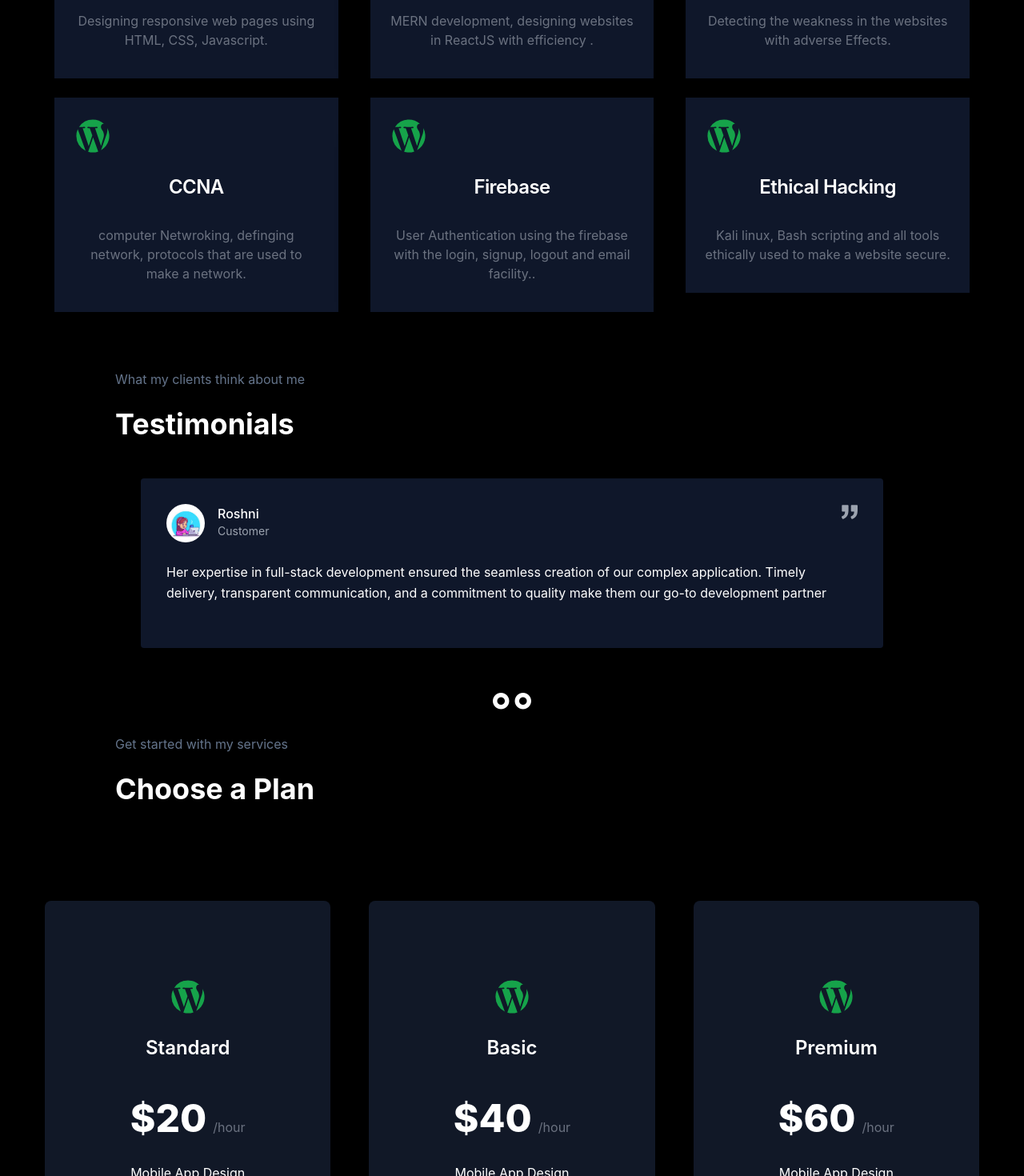
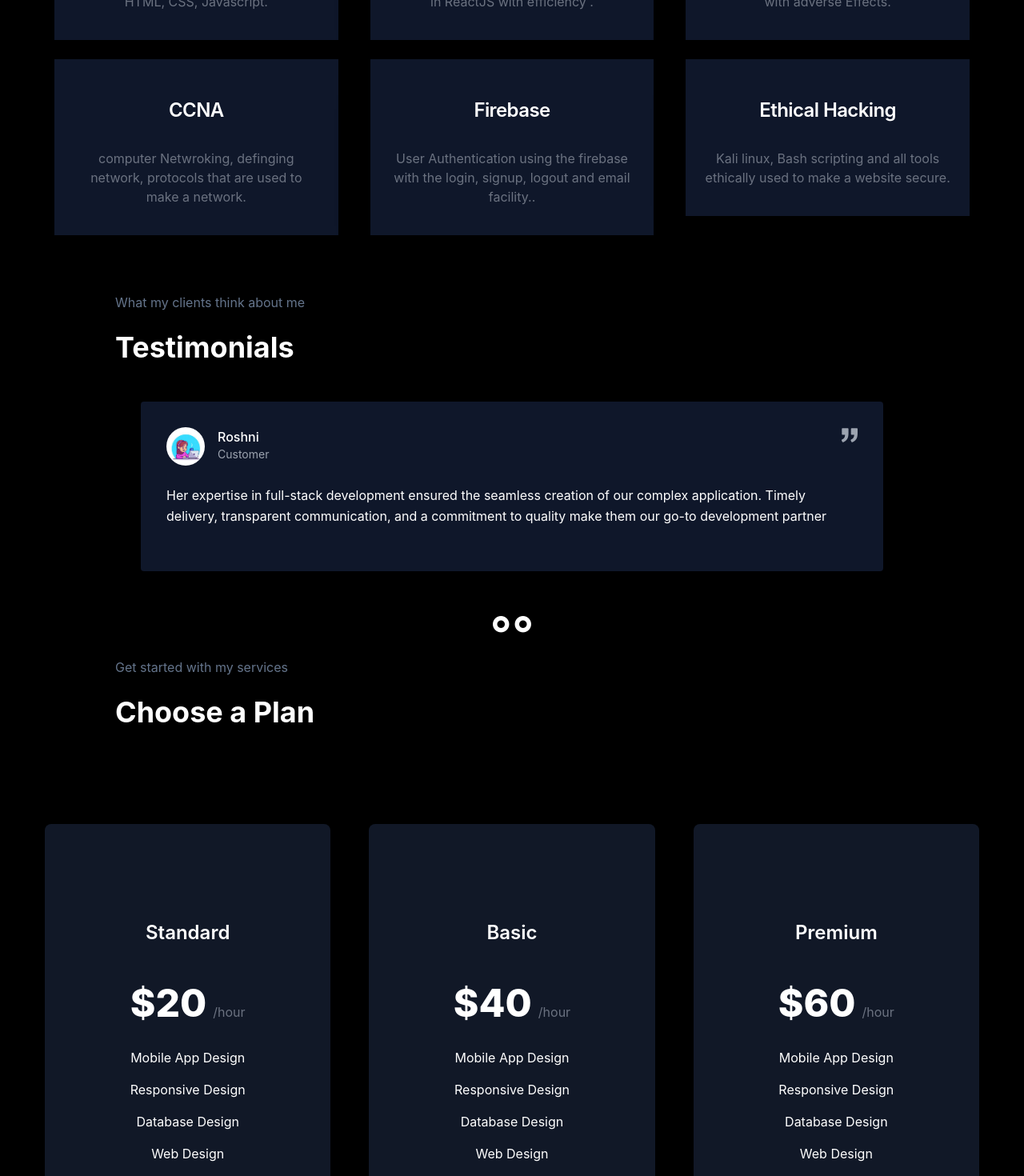
Before and after one commit to Tabindanoor/TWSIP-Portfolio, a React (Create React App) app: page /about in a window 1280 px wide. Shown: the part 1315-2785 px from the top of the page at 80% size. Built offline with nearby package versions, Linux system fonts and the light colour scheme.

Commit message:
remove icons

```diff
--- a/src/components/About.js
+++ b/src/components/About.js
@@ -142,7 +142,7 @@ const [progress, setProgress] = useState(0);
             className=" cursor-pointer mx-5 " >
               <div  ref={cardRef} className="bg-slate-900  max-w-sm p-6   shadow-2xl hover:border-b-2 hover:border-green-600  dark:bg-gray-800 dark:border-gray-700">
 
-     <svg xmlns="http://www.w3.org/2000/svg" width="16" height="16" fill="currentColor" className="bi bi-wordpress  h-12 w-12 bg-dark text-green-600" viewBox="0 0 16 16"> <path d="M12.633 7.653c0-.848-.305-1.435-.566-1.892l-.08-.13c-.317-.51-.594-.958-.594-1.48 0-.63.478-1.218 1.152-1.218.02 0 .039.002.058.003l.031.003A6.838 6.838 0 0 0 8 1.137 6.855 6.855 0 0 0 2.266 4.23c.16.005.313.009.442.009.717 0 1.828-.087 1.828-.087.37-.022.414.521.044.565 0 0-.371.044-.785.065l2.5 7.434 1.5-4.506-1.07-2.929c-.369-.022-.719-.065-.719-.065-.37-.022-.326-.588.043-.566 0 0 1.134.087 1.808.087.718 0 1.83-.087 1.83-.087.37-.022.413.522.043.566 0 0-.372.043-.785.065l2.48 7.377.684-2.287.054-.173c.27-.86.469-1.495.469-2.046zM1.137 8a6.864 6.864 0 0 0 3.868 6.176L1.73 5.206A6.837 6.837 0 0 0 1.137 8z"/> <path d="M6.061 14.583 8.121 8.6l2.109 5.78c.014.033.03.064.049.094a6.854 6.854 0 0 1-4.218.109zm7.96-9.876c.03.219.047.453.047.706 0 .696-.13 1.479-.522 2.458l-2.096 6.06a6.86 6.86 0 0 0 2.572-9.224z"/> <pat fillRule="evenodd" d="M0 8c0-4.411 3.589-8 8-8 4.41 0 8 3.589 8 8s-3.59 8-8 8c-4.411 0-8-3.589-8-8zm.367 0c0 4.209 3.424 7.633 7.633 7.633 4.208 0 7.632-3.424 7.632-7.633C15.632 3.79 12.208.367 8 .367 3.79.367.367 3.79.367 8z"/> </svg>
+     {/* <svg xmlns="http://www.w3.org/2000/svg" width="16" height="16" fill="currentColor" className="bi bi-wordpress  h-12 w-12 bg-dark text-green-600" viewBox="0 0 16 16"> <path d="M12.633 7.653c0-.848-.305-1.435-.566-1.892l-.08-.13c-.317-.51-.594-.958-.594-1.48 0-.63.478-1.218 1.152-1.218.02 0 .039.002.058.003l.031.003A6.838 6.838 0 0 0 8 1.137 6.855 6.855 0 0 0 2.266 4.23c.16.005.313.009.442.009.717 0 1.828-.087 1.828-.087.37-.022.414.521.044.565 0 0-.371.044-.785.065l2.5 7.434 1.5-4.506-1.07-2.929c-.369-.022-.719-.065-.719-.065-.37-.022-.326-.588.043-.566 0 0 1.134.087 1.808.087.718 0 1.83-.087 1.83-.087.37-.022.413.522.043.566 0 0-.372.043-.785.065l2.48 7.377.684-2.287.054-.173c.27-.86.469-1.495.469-2.046zM1.137 8a6.864 6.864 0 0 0 3.868 6.176L1.73 5.206A6.837 6.837 0 0 0 1.137 8z"/> <path d="M6.061 14.583 8.121 8.6l2.109 5.78c.014.033.03.064.049.094a6.854 6.854 0 0 1-4.218.109zm7.96-9.876c.03.219.047.453.047.706 0 .696-.13 1.479-.522 2.458l-2.096 6.06a6.86 6.86 0 0 0 2.572-9.224z"/> <pat fillRule="evenodd" d="M0 8c0-4.411 3.589-8 8-8 4.41 0 8 3.589 8 8s-3.59 8-8 8c-4.411 0-8-3.589-8-8zm.367 0c0 4.209 3.424 7.633 7.633 7.633 4.208 0 7.632-3.424 7.632-7.633C15.632 3.79 12.208.367 8 .367 3.79.367.367 3.79.367 8z"/> </svg> */}
 
      <br />
          <h5 className="mb-2 text-2xl font-semibold tracking-tight text-white dark:text-white">{element.service}</h5>
@@ -494,7 +494,7 @@ const [progress, setProgress] = useState(0);
 
             <div className=" justify-center flex flex-col p-5 md:p-20 lg:p-12 xl:p-24   mx-auto max-w-lg text-center text-white bg-gray-900  rounded-lg shadow dark:border-gray-600  dark:bg-gray-800 ">
               {/* <img src={item.image} alt="" /> */}
-              <svg xmlns="http://www.w3.org/2000/svg" width="16" height="16" fill="currentColor" className="bi bi-wordpress  h-12 w-12 mx-auto  bg-dark text-green-600" viewBox="0 0 16 16"> <path d="M12.633 7.653c0-.848-.305-1.435-.566-1.892l-.08-.13c-.317-.51-.594-.958-.594-1.48 0-.63.478-1.218 1.152-1.218.02 0 .039.002.058.003l.031.003A6.838 6.838 0 0 0 8 1.137 6.855 6.855 0 0 0 2.266 4.23c.16.005.313.009.442.009.717 0 1.828-.087 1.828-.087.37-.022.414.521.044.565 0 0-.371.044-.785.065l2.5 7.434 1.5-4.506-1.07-2.929c-.369-.022-.719-.065-.719-.065-.37-.022-.326-.588.043-.566 0 0 1.134.087 1.808.087.718 0 1.83-.087 1.83-.087.37-.022.413.522.043.566 0 0-.372.043-.785.065l2.48 7.377.684-2.287.054-.173c.27-.86.469-1.495.469-2.046zM1.137 8a6.864 6.864 0 0 0 3.868 6.176L1.73 5.206A6.837 6.837 0 0 0 1.137 8z"/> <path d="M6.061 14.583 8.121 8.6l2.109 5.78c.014.033.03.064.049.094a6.854 6.854 0 0 1-4.218.109zm7.96-9.876c.03.219.047.453.047.706 0 .696-.13 1.479-.522 2.458l-2.096 6.06a6.86 6.86 0 0 0 2.572-9.224z"/> <pat fillRule="evenodd" d="M0 8c0-4.411 3.589-8 8-8 4.41 0 8 3.589 8 8s-3.59 8-8 8c-4.411 0-8-3.589-8-8zm.367 0c0 4.209 3.424 7.633 7.633 7.633 4.208 0 7.632-3.424 7.632-7.633C15.632 3.79 12.208.367 8 .367 3.79.367.367 3.79.367 8z"/> </svg>
+              {/* <svg xmlns="http://www.w3.org/2000/svg" width="16" height="16" fill="currentColor" className="bi bi-wordpress  h-12 w-12 mx-auto  bg-dark text-green-600" viewBox="0 0 16 16"> <path d="M12.633 7.653c0-.848-.305-1.435-.566-1.892l-.08-.13c-.317-.51-.594-.958-.594-1.48 0-.63.478-1.218 1.152-1.218.02 0 .039.002.058.003l.031.003A6.838 6.838 0 0 0 8 1.137 6.855 6.855 0 0 0 2.266 4.23c.16.005.313.009.442.009.717 0 1.828-.087 1.828-.087.37-.022.414.521.044.565 0 0-.371.044-.785.065l2.5 7.434 1.5-4.506-1.07-2.929c-.369-.022-.719-.065-.719-.065-.37-.022-.326-.588.043-.566 0 0 1.134.087 1.808.087.718 0 1.83-.087 1.83-.087.37-.022.413.522.043.566 0 0-.372.043-.785.065l2.48 7.377.684-2.287.054-.173c.27-.86.469-1.495.469-2.046zM1.137 8a6.864 6.864 0 0 0 3.868 6.176L1.73 5.206A6.837 6.837 0 0 0 1.137 8z"/> <path d="M6.061 14.583 8.121 8.6l2.109 5.78c.014.033.03.064.049.094a6.854 6.854 0 0 1-4.218.109zm7.96-9.876c.03.219.047.453.047.706 0 .696-.13 1.479-.522 2.458l-2.096 6.06a6.86 6.86 0 0 0 2.572-9.224z"/> <pat fillRule="evenodd" d="M0 8c0-4.411 3.589-8 8-8 4.41 0 8 3.589 8 8s-3.59 8-8 8c-4.411 0-8-3.589-8-8zm.367 0c0 4.209 3.424 7.633 7.633 7.633 4.208 0 7.632-3.424 7.632-7.633C15.632 3.79 12.208.367 8 .367 3.79.367.367 3.79.367 8z"/> </svg> */}
             <br />
                 <h3 className="mb-4 text-2xl font-semibold">Standard</h3>
                 <div className="flex justify-center items-baseline my-8">
@@ -547,7 +547,7 @@ const [progress, setProgress] = useState(0);
 
             <div className=" justify-center flex flex-col p-5 md:p-20 lg:p-12 xl:p-24   mx-auto max-w-lg text-center text-white bg-gray-900  rounded-lg shadow dark:border-gray-600  dark:bg-gray-800 ">
               {/* <img src={item.image} alt="" /> */}
-              <svg xmlns="http://www.w3.org/2000/svg" width="16" height="16" fill="currentColor" className="bi bi-wordpress  h-12 w-12 mx-auto  bg-dark text-green-600" viewBox="0 0 16 16"> <path d="M12.633 7.653c0-.848-.305-1.435-.566-1.892l-.08-.13c-.317-.51-.594-.958-.594-1.48 0-.63.478-1.218 1.152-1.218.02 0 .039.002.058.003l.031.003A6.838 6.838 0 0 0 8 1.137 6.855 6.855 0 0 0 2.266 4.23c.16.005.313.009.442.009.717 0 1.828-.087 1.828-.087.37-.022.414.521.044.565 0 0-.371.044-.785.065l2.5 7.434 1.5-4.506-1.07-2.929c-.369-.022-.719-.065-.719-.065-.37-.022-.326-.588.043-.566 0 0 1.134.087 1.808.087.718 0 1.83-.087 1.83-.087.37-.022.413.522.043.566 0 0-.372.043-.785.065l2.48 7.377.684-2.287.054-.173c.27-.86.469-1.495.469-2.046zM1.137 8a6.864 6.864 0 0 0 3.868 6.176L1.73 5.206A6.837 6.837 0 0 0 1.137 8z"/> <path d="M6.061 14.583 8.121 8.6l2.109 5.78c.014.033.03.064.049.094a6.854 6.854 0 0 1-4.218.109zm7.96-9.876c.03.219.047.453.047.706 0 .696-.13 1.479-.522 2.458l-2.096 6.06a6.86 6.86 0 0 0 2.572-9.224z"/> <pat fillRule="evenodd" d="M0 8c0-4.411 3.589-8 8-8 4.41 0 8 3.589 8 8s-3.59 8-8 8c-4.411 0-8-3.589-8-8zm.367 0c0 4.209 3.424 7.633 7.633 7.633 4.208 0 7.632-3.424 7.632-7.633C15.632 3.79 12.208.367 8 .367 3.79.367.367 3.79.367 8z"/> </svg>
+              {/* <svg xmlns="http://www.w3.org/2000/svg" width="16" height="16" fill="currentColor" className="bi bi-wordpress  h-12 w-12 mx-auto  bg-dark text-green-600" viewBox="0 0 16 16"> <path d="M12.633 7.653c0-.848-.305-1.435-.566-1.892l-.08-.13c-.317-.51-.594-.958-.594-1.48 0-.63.478-1.218 1.152-1.218.02 0 .039.002.058.003l.031.003A6.838 6.838 0 0 0 8 1.137 6.855 6.855 0 0 0 2.266 4.23c.16.005.313.009.442.009.717 0 1.828-.087 1.828-.087.37-.022.414.521.044.565 0 0-.371.044-.785.065l2.5 7.434 1.5-4.506-1.07-2.929c-.369-.022-.719-.065-.719-.065-.37-.022-.326-.588.043-.566 0 0 1.134.087 1.808.087.718 0 1.83-.087 1.83-.087.37-.022.413.522.043.566 0 0-.372.043-.785.065l2.48 7.377.684-2.287.054-.173c.27-.86.469-1.495.469-2.046zM1.137 8a6.864 6.864 0 0 0 3.868 6.176L1.73 5.206A6.837 6.837 0 0 0 1.137 8z"/> <path d="M6.061 14.583 8.121 8.6l2.109 5.78c.014.033.03.064.049.094a6.854 6.854 0 0 1-4.218.109zm7.96-9.876c.03.219.047.453.047.706 0 .696-.13 1.479-.522 2.458l-2.096 6.06a6.86 6.86 0 0 0 2.572-9.224z"/> <pat fillRule="evenodd" d="M0 8c0-4.411 3.589-8 8-8 4.41 0 8 3.589 8 8s-3.59 8-8 8c-4.411 0-8-3.589-8-8zm.367 0c0 4.209 3.424 7.633 7.633 7.633 4.208 0 7.632-3.424 7.632-7.633C15.632 3.79 12.208.367 8 .367 3.79.367.367 3.79.367 8z"/> </svg> */}
             <br />
                 <h3 className="mb-4 text-2xl font-semibold">Basic</h3>
                 <div className="flex justify-center items-baseline my-8">
@@ -599,7 +599,7 @@ const [progress, setProgress] = useState(0);
 
             <div className=" justify-center flex flex-col p-5 md:p-20 lg:p-12 xl:p-24   mx-auto max-w-lg text-center text-white bg-gray-900  rounded-lg shadow dark:border-gray-600  dark:bg-gray-800 ">
               {/* <img src={item.image} alt="" /> */}
-              <svg xmlns="http://www.w3.org/2000/svg" width="16" height="16" fill="currentColor" className="bi bi-wordpress  h-12 w-12 mx-auto  bg-dark text-green-600" viewBox="0 0 16 16"> <path d="M12.633 7.653c0-.848-.305-1.435-.566-1.892l-.08-.13c-.317-.51-.594-.958-.594-1.48 0-.63.478-1.218 1.152-1.218.02 0 .039.002.058.003l.031.003A6.838 6.838 0 0 0 8 1.137 6.855 6.855 0 0 0 2.266 4.23c.16.005.313.009.442.009.717 0 1.828-.087 1.828-.087.37-.022.414.521.044.565 0 0-.371.044-.785.065l2.5 7.434 1.5-4.506-1.07-2.929c-.369-.022-.719-.065-.719-.065-.37-.022-.326-.588.043-.566 0 0 1.134.087 1.808.087.718 0 1.83-.087 1.83-.087.37-.022.413.522.043.566 0 0-.372.043-.785.065l2.48 7.377.684-2.287.054-.173c.27-.86.469-1.495.469-2.046zM1.137 8a6.864 6.864 0 0 0 3.868 6.176L1.73 5.206A6.837 6.837 0 0 0 1.137 8z"/> <path d="M6.061 14.583 8.121 8.6l2.109 5.78c.014.033.03.064.049.094a6.854 6.854 0 0 1-4.218.109zm7.96-9.876c.03.219.047.453.047.706 0 .696-.13 1.479-.522 2.458l-2.096 6.06a6.86 6.86 0 0 0 2.572-9.224z"/> <pat fillRule="evenodd" d="M0 8c0-4.411 3.589-8 8-8 4.41 0 8 3.589 8 8s-3.59 8-8 8c-4.411 0-8-3.589-8-8zm.367 0c0 4.209 3.424 7.633 7.633 7.633 4.208 0 7.632-3.424 7.632-7.633C15.632 3.79 12.208.367 8 .367 3.79.367.367 3.79.367 8z"/> </svg>
+              {/* <svg xmlns="http://www.w3.org/2000/svg" width="16" height="16" fill="currentColor" className="bi bi-wordpress  h-12 w-12 mx-auto  bg-dark text-green-600" viewBox="0 0 16 16"> <path d="M12.633 7.653c0-.848-.305-1.435-.566-1.892l-.08-.13c-.317-.51-.594-.958-.594-1.48 0-.63.478-1.218 1.152-1.218.02 0 .039.002.058.003l.031.003A6.838 6.838 0 0 0 8 1.137 6.855 6.855 0 0 0 2.266 4.23c.16.005.313.009.442.009.717 0 1.828-.087 1.828-.087.37-.022.414.521.044.565 0 0-.371.044-.785.065l2.5 7.434 1.5-4.506-1.07-2.929c-.369-.022-.719-.065-.719-.065-.37-.022-.326-.588.043-.566 0 0 1.134.087 1.808.087.718 0 1.83-.087 1.83-.087.37-.022.413.522.043.566 0 0-.372.043-.785.065l2.48 7.377.684-2.287.054-.173c.27-.86.469-1.495.469-2.046zM1.137 8a6.864 6.864 0 0 0 3.868 6.176L1.73 5.206A6.837 6.837 0 0 0 1.137 8z"/> <path d="M6.061 14.583 8.121 8.6l2.109 5.78c.014.033.03.064.049.094a6.854 6.854 0 0 1-4.218.109zm7.96-9.876c.03.219.047.453.047.706 0 .696-.13 1.479-.522 2.458l-2.096 6.06a6.86 6.86 0 0 0 2.572-9.224z"/> <pat fillRule="evenodd" d="M0 8c0-4.411 3.589-8 8-8 4.41 0 8 3.589 8 8s-3.59 8-8 8c-4.411 0-8-3.589-8-8zm.367 0c0 4.209 3.424 7.633 7.633 7.633 4.208 0 7.632-3.424 7.632-7.633C15.632 3.79 12.208.367 8 .367 3.79.367.367 3.79.367 8z"/> </svg> */}
             <br />
                 <h3 className="mb-4 text-2xl font-semibold">Premium</h3>
                 <div className="flex justify-center items-baseline my-8">
```
